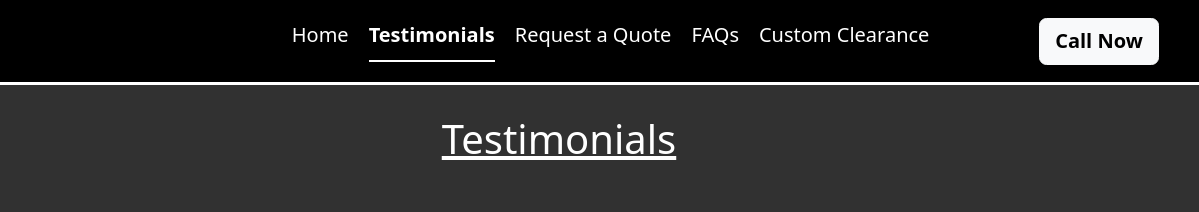
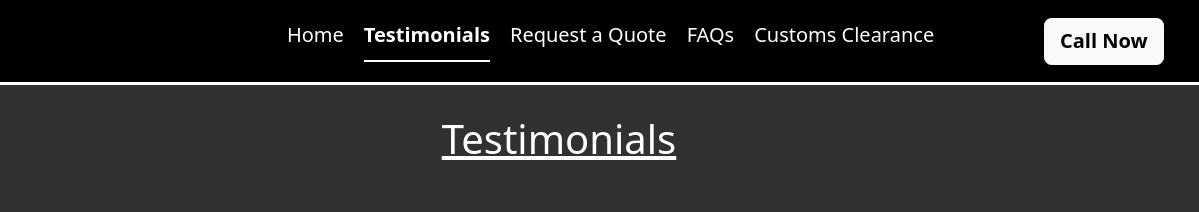
Before and after one commit to Ametherius/salishshipping, a plain HTML site: page testimonials.html in a window 1280 px wide. Shown: the top 212 px of the page, 81-1280 px from the left. Drawn offline with nearby package versions, Linux system fonts and the light colour scheme.

Commit message:
Update testimonials.html

```diff
--- a/testimonials.html
+++ b/testimonials.html
@@ -42,7 +42,7 @@
                 <a href="./faq" class="nav-link text-white">FAQs</a>
               </li>
               <li class="nav-item">
-                <a href="./custom-clearance" class="nav-link text-white">Custom Clearance</a>
+                <a href="./custom-clearance" class="nav-link text-white">Customs Clearance</a>
               </li>
             </ul>
             <div class="d-lg-flex col-lg-3 justify-content-lg-end">
```
